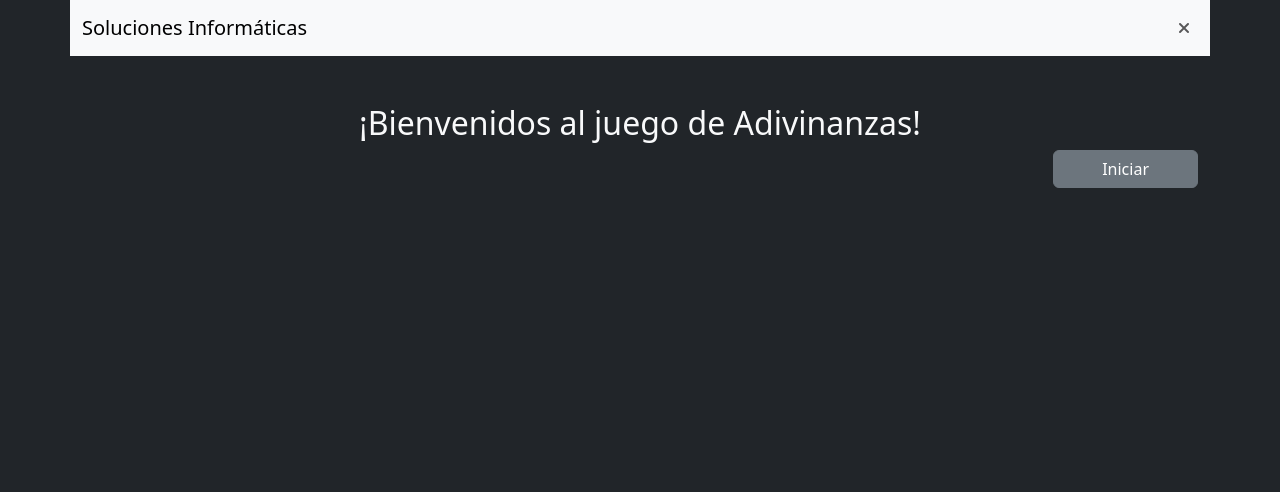
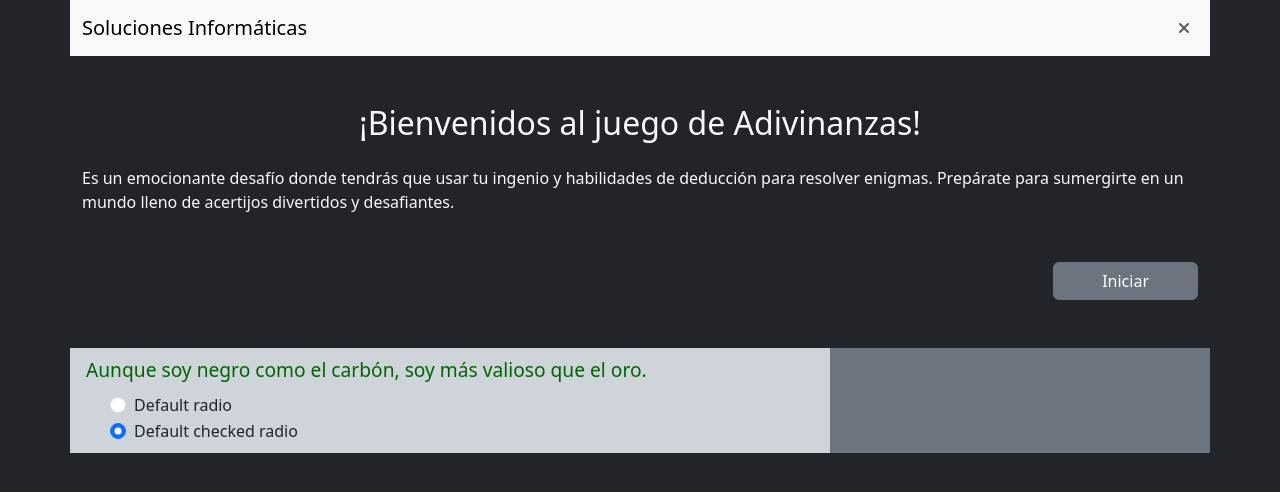
Before and after one commit to CCLM2020/trabajo_final_js, a plain HTML site: page juego_1.html in a window 1280 px wide. Drawn offline with nearby package versions, Linux system fonts and the light colour scheme; some packages are replaced by stand-ins of ours; no server answers; a script that the page names is missing.

Commit message:
mas cambios
ya vamos por el armando del html de las adivinanzas...

```diff
--- a/css/style.css
+++ b/css/style.css
@@ -46,3 +46,9 @@ img {
   transform: translateY(-50%);
   cursor: pointer;
 }
+
+.preguntas {
+  font-size: 1.2rem;
+  color: darkgreen;
+  font-weight: 500;
+}
--- a/js/main.js
+++ b/js/main.js
@@ -260,9 +260,7 @@ $(document).ready(function () {
 
   //Cuando hacemos click en el boton inicar adivinanzas
   $('#btn_Iniciar_Ad').click(function () {
-    //$(location).attr('href', './juego_1.html');
-    //alert('jugamos')
-    //let adivinar = adivinanzas.slice();
+
 
     let cantidad = 0;
     let juegoAdivina = [];
@@ -276,7 +274,7 @@ $(document).ready(function () {
       }
 
     }
-
+    //var valorSeleccionado = $('input[name="opciones"]:checked').val();
     console.log(juegoAdivina)
   });
 
--- a/juego_1.html
+++ b/juego_1.html
@@ -43,12 +43,31 @@
                     </div>
                 </div>
             </nav>
-            <div class="col-12 text-light pt-5">
-                <div class="h2 text-center">¡Bienvenidos al juego de Adivinanzas!</div>
+            <div class="col-12 text-light py-5">
+                <div class="h2 text-center pb-3">¡Bienvenidos al juego de Adivinanzas!</div>
+                <div>Es un emocionante desafío donde tendrás que usar tu ingenio y habilidades de deducción para resolver enigmas. Prepárate para sumergirte en un mundo lleno de acertijos divertidos y desafiantes. </div>
             </div>
             <div class="col-12 mb-5 d-flex justify-content-end column-gap-2">
                 <!--<button type="button" class="btn btn-outline-secondary px-5">Reiniciar</button>-->
                 <button type="button" class="btn btn-secondary px-5" id="btn_Iniciar_Ad">Iniciar</button>
+            </div>
+            <div class="col-8 bg-dark-subtle ps-3 p-2" id="col_preguntas">
+                <div class="preguntas pb-2">Aunque soy negro como el carbón, soy más valioso que el oro.</div>
+                <div class="form-check ps-5">
+                    <input class="form-check-input" type="radio" name="flexRadioDefault" id="flexRadioDefault1">
+                    <label class="form-check-label" for="flexRadioDefault1">
+                      Default radio
+                    </label>
+                  </div>
+                  <div class="form-check ps-5">
+                    <input class="form-check-input" type="radio" name="flexRadioDefault" id="flexRadioDefault2" checked>
+                    <label class="form-check-label" for="flexRadioDefault2">
+                      Default checked radio
+                    </label>
+                  </div>
+            </div>
+            <div class="col-4 bg-secondary p-2" id="col_puntaje">
+
             </div>
         </div>
     </div>
```
